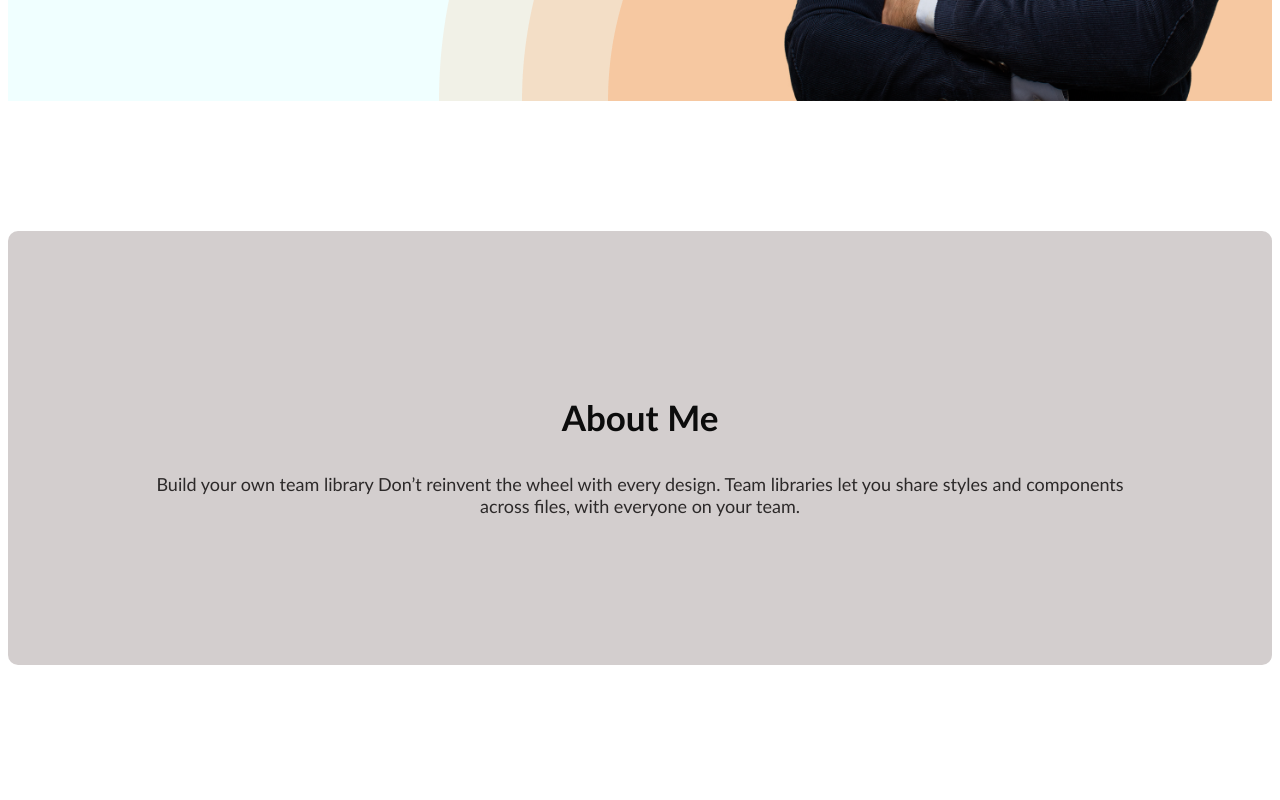
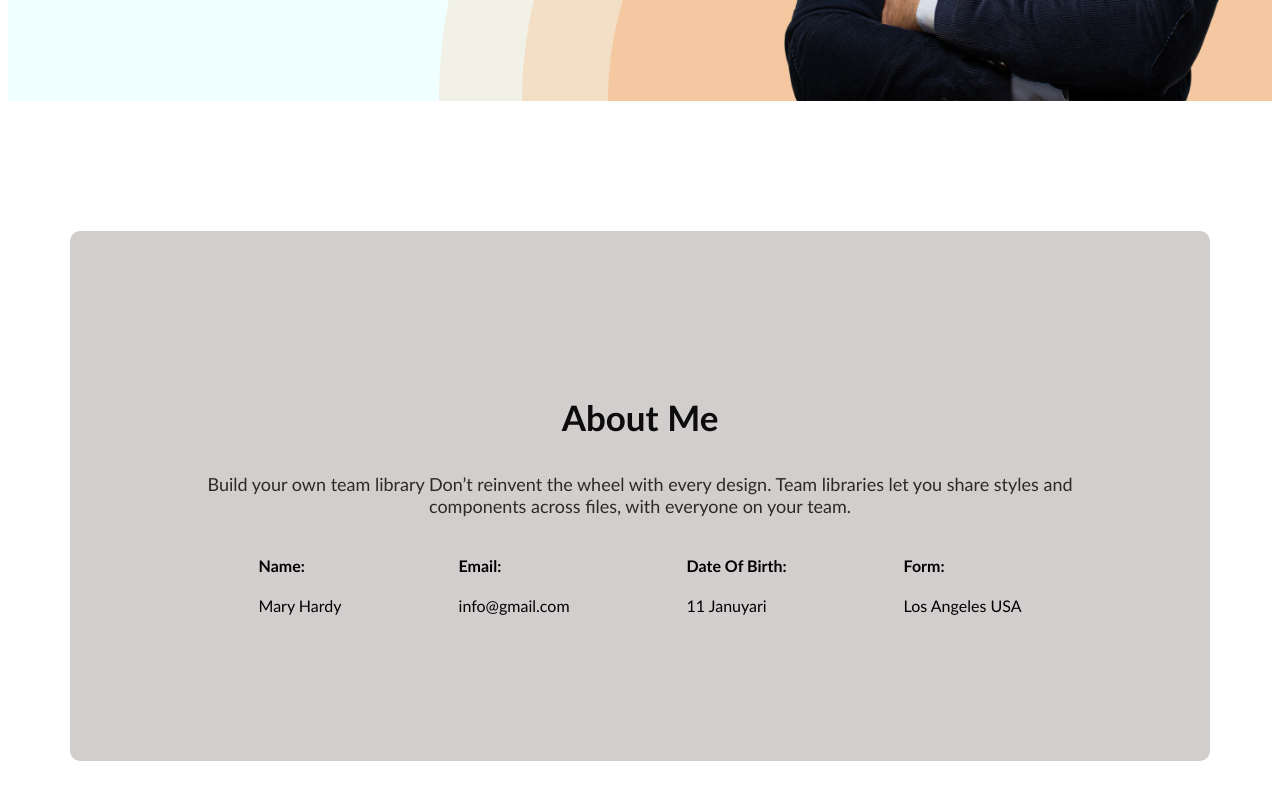
Before and after one commit to khalid423959/portfolio-learn, a plain HTML site: page index.html in a window 1280 px wide. Shown: the part 660-1460 px from the top of the page. Drawn offline with Linux system fonts and the light colour scheme.

Commit message:
section added

```diff
--- a/index.html
+++ b/index.html
@@ -32,6 +32,25 @@
             <h3 class="section-title">About Me</h3>
             <p class="section-description">Build your own team library
                 Don’t reinvent the wheel with every design. Team libraries let you share styles and components across files, with everyone on your team.</p>
+                <div class="about-info-container">
+                    <!-- .about-info*4>h4.info-title+p.info-discription -->
+                    <div class="about-info">
+                        <h4 class="info-title">Name:</h4>
+                        <p class="info-discription">Mary Hardy</p>
+                    </div>
+                    <div class="about-info">
+                        <h4 class="info-title">Email:</h4>
+                        <p class="info-discription">info@gmail.com</p>
+                    </div>
+                    <div class="about-info">
+                        <h4 class="info-title">Date Of Birth:</h4>
+                        <p class="info-discription">11 Januyari</p>
+                    </div>
+                    <div class="about-info">
+                        <h4 class="info-title">Form:</h4>
+                        <p class="info-discription">Los Angeles USA</p>
+                    </div>
+                </div>
         </section>
     </main>
 </body>
--- a/style/index.css
+++ b/style/index.css
@@ -70,6 +70,10 @@ nav a{
     margin-top: 5px;
 }
 /* main section style */
+main{
+    max-width: 1140px;
+    margin: 0 auto;
+}
 /* about section syle */
 .about{
     padding: 130px;
@@ -88,3 +92,7 @@ nav a{
     text-align: center;
     color: rgb(44, 41, 41);
 }
+.about-info-container{
+    display: flex;
+    justify-content: space-around;
+}
```
